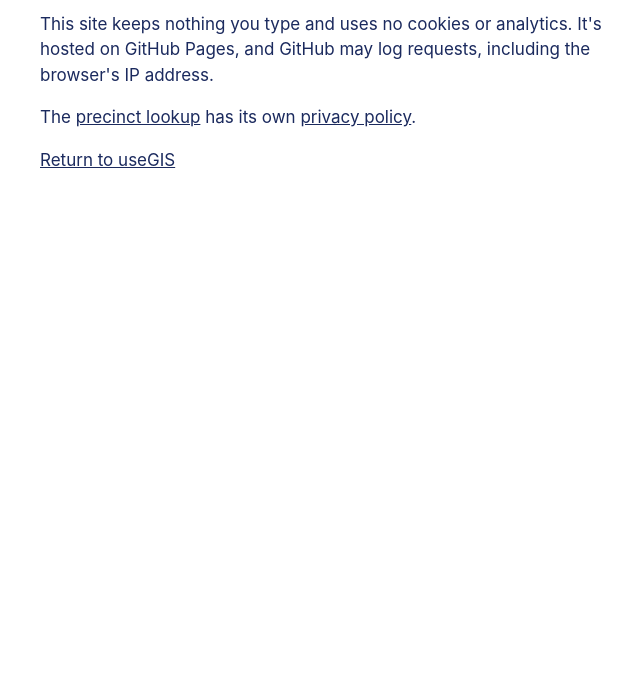
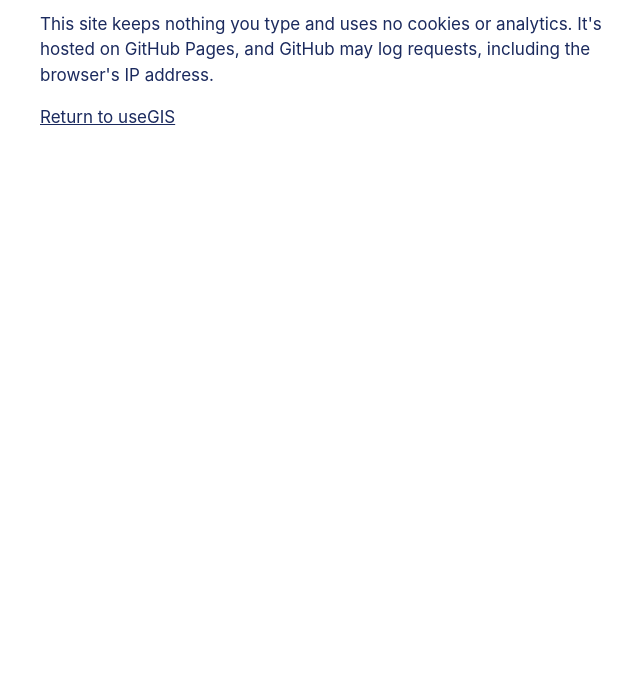
Before and after one commit to usegis/usegis.github.io, a plain HTML site: page privacy.html in a window 1280 px wide. Shown: the part 117-800 px from the top of the page, without its empty margins (300-940 px from the left). Drawn offline with Linux system fonts and the light colour scheme.

Commit message:
Keep focus on the site, not other sites.

```diff
--- a/privacy.html
+++ b/privacy.html
@@ -18,7 +18,6 @@
 <main>
   <h1>Privacy policy</h1>
   <p>This site keeps nothing you type and uses no cookies or analytics. It's hosted on GitHub Pages, and GitHub may log requests, including the browser's IP address.</p>
-  <p>The <a href="https://lookup.usegis.org/">precinct lookup</a> has its own <a href="https://lookup.usegis.org/privacy.html">privacy policy</a>.</p>
   <p><a href="./">Return to useGIS</a></p>
 </main>
 </body>
```
